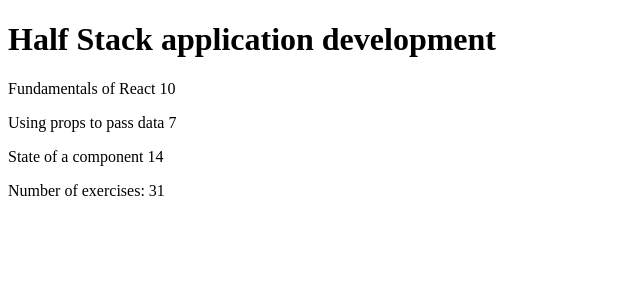
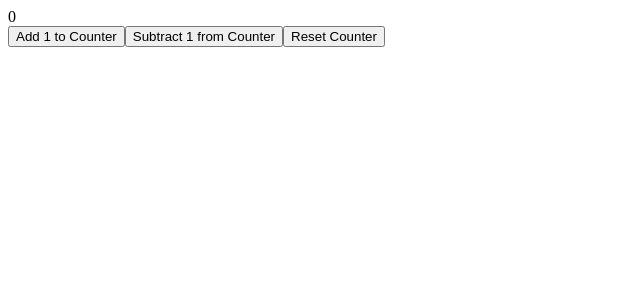
Before and after one commit to ChelseaSaunders/fullstack_open, a React (Create React App) app in the folder part1/courseinfo/: page / in a window 1280 px wide. Shown: the top 300 px of the page, without its empty margins (0-640 px from the left). Built offline with nearby package versions, Linux system fonts and the light colour scheme.

Commit message:
finished 1c

```diff
--- a/part1/courseinfo/src/App.js
+++ b/part1/courseinfo/src/App.js
@@ -1,58 +1,23 @@
-import React from 'react';
+import React, { useState } from 'react';
 
 const App = () => {
-  const course = "Half Stack application development";
-  const partsArr = [
-    {
-      name: "Fundamentals of React",
-      exercises: 10
-    },
-    {
-      name: "Using props to pass data",
-      exercises: 7
-    },
-    {
-      name: "State of a component",
-      exercises: 14
-    }
-  ];
+  const [counter, setCounter] = useState(0);
 
-  const Header = (props) => {
-    return (<h1>{props.course}</h1>);
-  };
+  const increaseCounter = () => setCounter(counter + 1);
+  const decreaseCounter = () => setCounter(counter - 1);
+  const resetCounter = () => setCounter(0);
 
-  const Part = (props) => {
-    return (
-      <p>{props.part} {props.exercises}</p>
-    );
-  };
+  const Display = ({ counter }) => <div>{counter}</div>;
 
-  const Content = (props) => {
-    return (
-      <div>
-        <Part part={props.parts[0].name} exercises={props.parts[0].exercises} />
-        <Part part={props.parts[1].name} exercises={props.parts[1].exercises} />
-        <Part part={props.parts[2].name} exercises={props.parts[2].exercises} />
-      </div>
-    );
-  };
-
-  const Total = (props) => {
-    return (
-      <p>Number of exercises: {
-        props.parts[0].exercises +
-        props.parts[1].exercises +
-        props.parts[2].exercises
-      }</p>
-    );
-  };
+  const Button = ({ onClick, text }) => <button onClick={onClick}>{text}</button>;
 
   return (
-    <div>
-      <Header course={course} />
-      <Content parts={partsArr} />
-      <Total parts={partsArr} />
-    </div>
+    <React.Fragment>
+      <Display counter={counter} />
+      <Button onClick={increaseCounter} text="Add 1 to Counter" />
+      <Button onClick={decreaseCounter} text="Subtract 1 from Counter" />
+      <Button onClick={resetCounter} text="Reset Counter" />
+    </React.Fragment>
   );
 };
 
```
